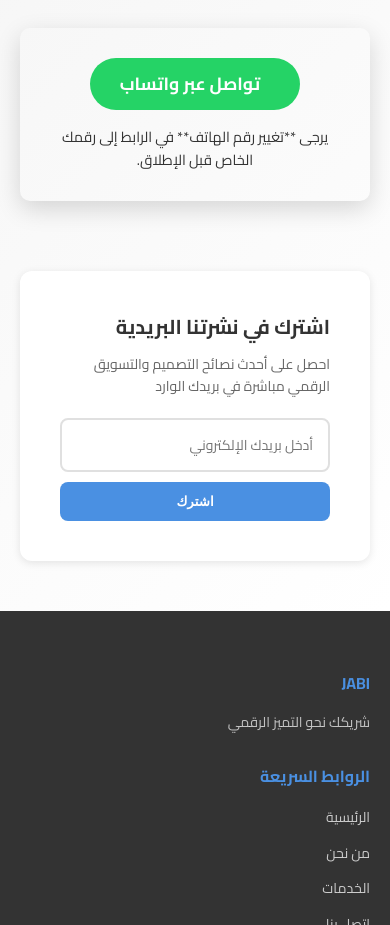
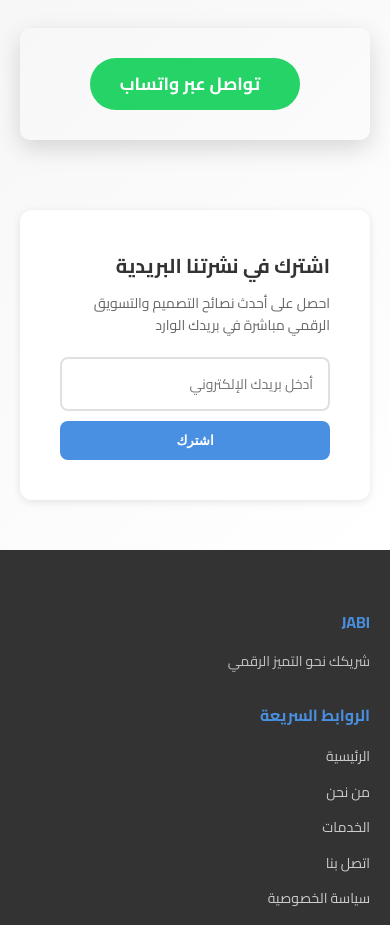
Before and after one commit to ahmed-jp/jabi-pro, a plain HTML site: page index.html in a window 390 px wide. Shown: the part 5940-6865 px from the top of the page. Drawn offline with nearby package versions, Linux system fonts and the light colour scheme.

Commit message:
Remove WhatsApp phone number change note
Removed note about changing the phone number in WhatsApp link.

```diff
--- a/index.html
+++ b/index.html
@@ -272,7 +272,6 @@
                         <a href="https://wa.me/966573781148?text=مرحباً،%20أود%20الاستفسار%20عن%20خدماتكم%20في%20تصميم%20المواقع." target="_blank" class="btn btn-whatsapp">
                             <i class="fab fa-whatsapp"></i> تواصل عبر واتساب
                         </a>
-                        <p class="whatsapp-note">يرجى **تغيير رقم الهاتف** في الرابط إلى رقمك الخاص قبل الإطلاق.</p>
                     </div>
                 </div>
 
```
